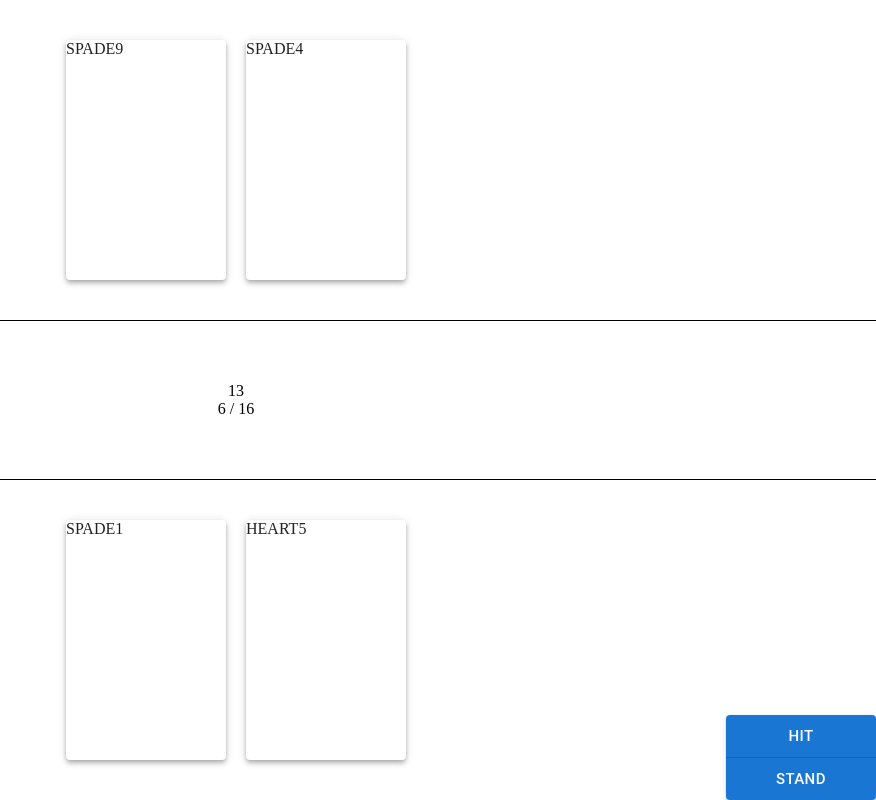
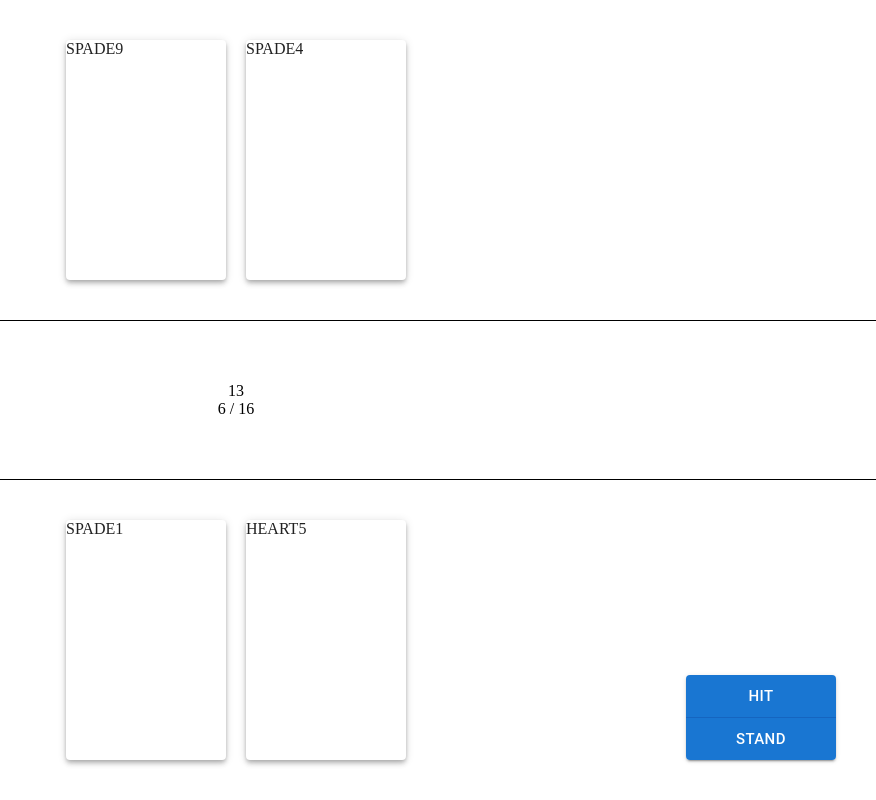
Before and after one commit to Ar0ma7/react-blackjack, a React (Vite) app: page / in a window 1280 px wide. Shown: the whole page, without its empty margins (404-1280 px from the left). Built offline with nearby package versions, Linux system fonts and the light colour scheme.

Commit message:
Hit追加

```diff
--- a/src/components/App/App.container.tsx
+++ b/src/components/App/App.container.tsx
@@ -1,4 +1,4 @@
-import { useEffect } from 'react';
+import { useCallback, useEffect } from 'react';
 import App from './App';
 import { ROLE } from '@/constants';
 import { useStore } from '@/store';
@@ -6,12 +6,18 @@ import { useStore } from '@/store';
 export const AppContainer = () => {
   const { draw, reset } = useStore();
 
-  const setInitialHand = () => {
+  const setInitialHand = useCallback(() => {
     draw(ROLE.PLAYER);
     draw(ROLE.PLAYER);
     draw(ROLE.DEALER);
     draw(ROLE.DEALER);
-  };
+  }, [draw]);
+
+  const handleClickHit = useCallback(() => {
+    draw(ROLE.PLAYER);
+  }, [draw]);
+
+  const handleClickStand = useCallback(() => {}, []);
 
   // on mounted
   useEffect(() => {
@@ -22,5 +28,7 @@ export const AppContainer = () => {
     // eslint-disable-next-line react-hooks/exhaustive-deps
   }, []);
 
-  return <App />;
+  return (
+    <App handleClickHit={handleClickHit} handleClickStand={handleClickStand} />
+  );
 };
--- a/src/components/App/App.css.ts
+++ b/src/components/App/App.css.ts
@@ -6,8 +6,8 @@ export const styles = {
   `,
   buttonWrapper: css`
     position: absolute;
-    right: 0;
-    bottom: 0;
+    right: 40px;
+    bottom: 40px;
   `,
   button: css`
     width: 150px;
--- a/src/components/App/App.tsx
+++ b/src/components/App/App.tsx
@@ -1,19 +1,30 @@
 import { Button, ButtonGroup } from '@mui/material';
+import { memo } from 'react';
 import { BoardContainer } from '../Board';
 import { styles } from './App.css';
 
-export const App = () => {
+type Props = {
+  handleClickHit: () => void;
+  handleClickStand: () => void;
+};
+
+export const App = memo(({ handleClickHit, handleClickStand }: Props) => {
   return (
     <div css={styles.container}>
       <BoardContainer />
       <div css={styles.buttonWrapper}>
         <ButtonGroup orientation="vertical" variant="contained" size="large">
-          <Button css={styles.button}>Hit</Button>
-          <Button css={styles.button}>Stand</Button>
+          <Button css={styles.button} onClick={handleClickHit}>
+            Hit
+          </Button>
+          <Button css={styles.button} onClick={handleClickStand}>
+            Stand
+          </Button>
         </ButtonGroup>
       </div>
     </div>
   );
-};
+});
+App.displayName = 'App';
 
 export default App;
--- a/src/components/Board/Board.css.ts
+++ b/src/components/Board/Board.css.ts
@@ -28,6 +28,7 @@ export const styles = {
     align-items: center;
     gap: 20px;
     padding: 40px;
+    overflow-x: auto;
   `,
   centerBoard: css`
     grid-area: 'center';
```
